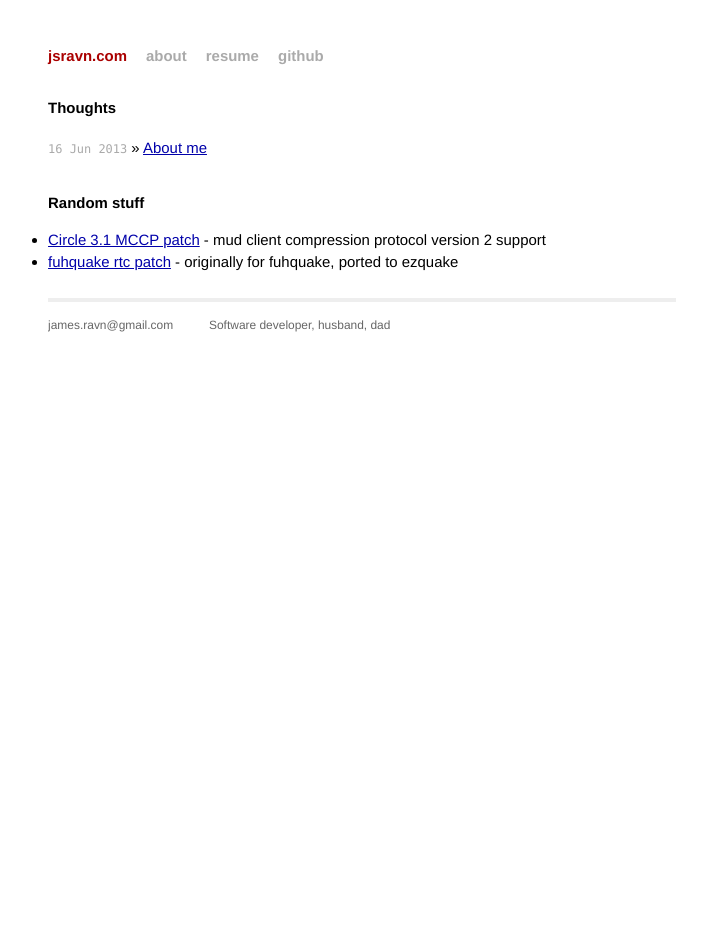
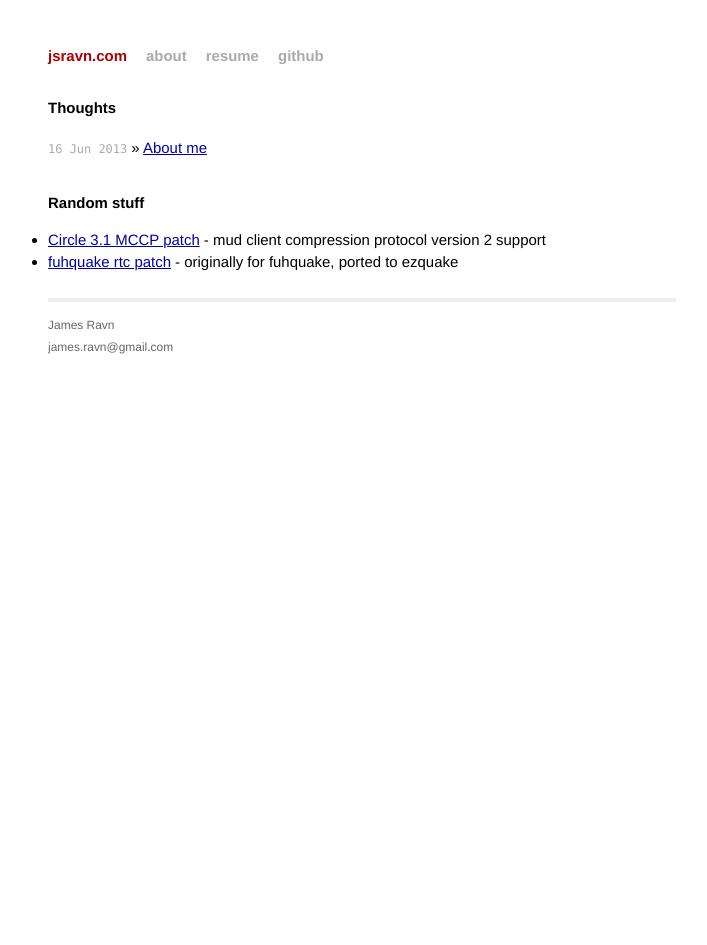
Before and after one commit to jsravn/old-blog, a Jekyll site: the page built from index.md, in a window 1280 px wide. Shown: the whole page, without its empty margins (278-985 px from the left). Built offline with Jekyll 4.4.1, drawn with Linux system fonts in a browser that asks for light colours.

Commit message:
Simplifies footer

```diff
--- a/_layouts/default.html
+++ b/_layouts/default.html
@@ -29,12 +29,8 @@
             <div class="footer">
               <div class="contact">
                 <p>
+                  James Ravn<br />
                   james.ravn@gmail.com
-                </p>
-              </div>
-              <div class="contact">
-                <p>
-                  Software developer, husband, dad
                 </p>
               </div>
             </div>
```
